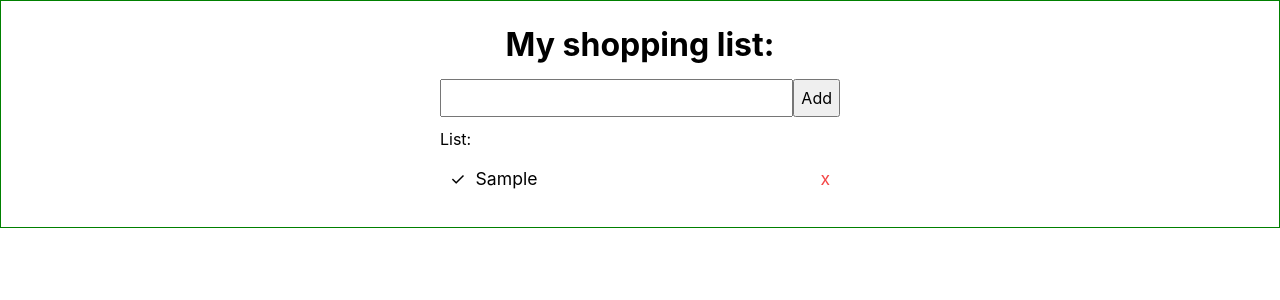
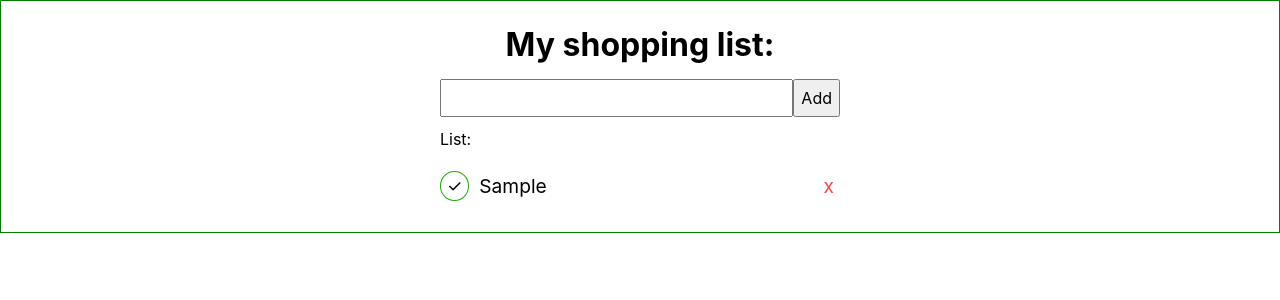
Before and after one commit to sprajams/grocery-list, a React (Create React App) app: page / in a window 1280 px wide. Both pictures are taken after typing "Sample" into the empty fields and a click on the button "Add". Shown: the top 300 px of the page. Built offline with nearby package versions, Linux system fonts and the light colour scheme; no server answers.

Commit message:
styling and functionality of checked items

```diff
--- a/src/components/ListItem/index.jsx
+++ b/src/components/ListItem/index.jsx
@@ -1,11 +1,23 @@
+import { useState } from "react";
 import styles from "./styles.module.scss";
 
 function ListItem({ item, toDelete }) {
+  const [check, setCheck] = useState(false);
+
   return (
-    <div className={styles.outter}>
+    <div
+      className={check ? ` ${styles.disabled} ${styles.outter}` : styles.outter}
+    >
       <div className={styles.wrapper}>
-        <button className={styles.button}>✓</button>
-        <div>{item}</div>
+        <button
+          className={`${styles.button} ${styles.checkButton}`}
+          onClick={() => {
+            setCheck(!check);
+          }}
+        >
+          ✓
+        </button>
+        <div className={check ? styles.strike : null}>{item}</div>
       </div>
       <button
         className={`${styles.button} ${styles.deleteButton}`}
--- a/src/components/ListItem/styles.module.scss
+++ b/src/components/ListItem/styles.module.scss
@@ -1,7 +1,8 @@
 .outter {
   display: flex;
   width: 100%;
-  font-size: 1.1em;
+  font-size: 1.2em;
+  margin-top: 10px;
 }
 .wrapper {
   flex-grow: 1;
@@ -10,10 +11,29 @@
 }
 .button {
   background: inherit;
-  border: none;
+  color: inherit;
   cursor: pointer;
-  padding: 5px 10px;
+  //   padding: 5px 10px;
+}
+.checkButton {
+  border: 1px solid rgb(36, 168, 7);
+  border-radius: 50%;
+  font-size: 0.9em;
+  margin-right: 10px;
+  color: inherit;
 }
 .deleteButton {
+  border: none;
   color: rgb(244, 71, 71);
 }
+.strike {
+  text-decoration: line-through;
+}
+.disabled,
+.disabled .deleteButton,
+.disabled .checkButton {
+  color: rgb(182, 182, 182);
+}
+.disabled .checkButton {
+  border: 1px solid rgb(255, 255, 255);
+}
```
